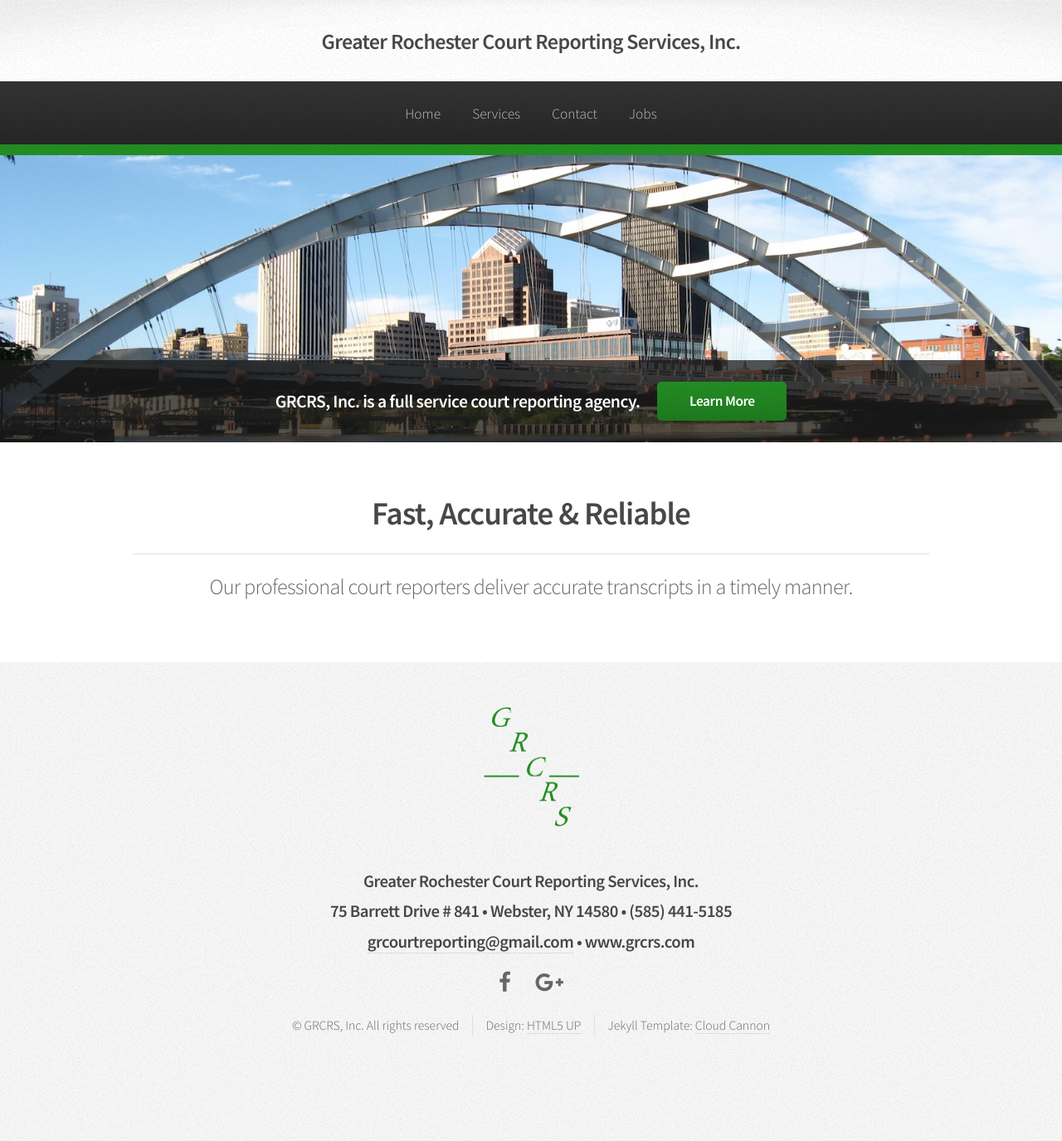
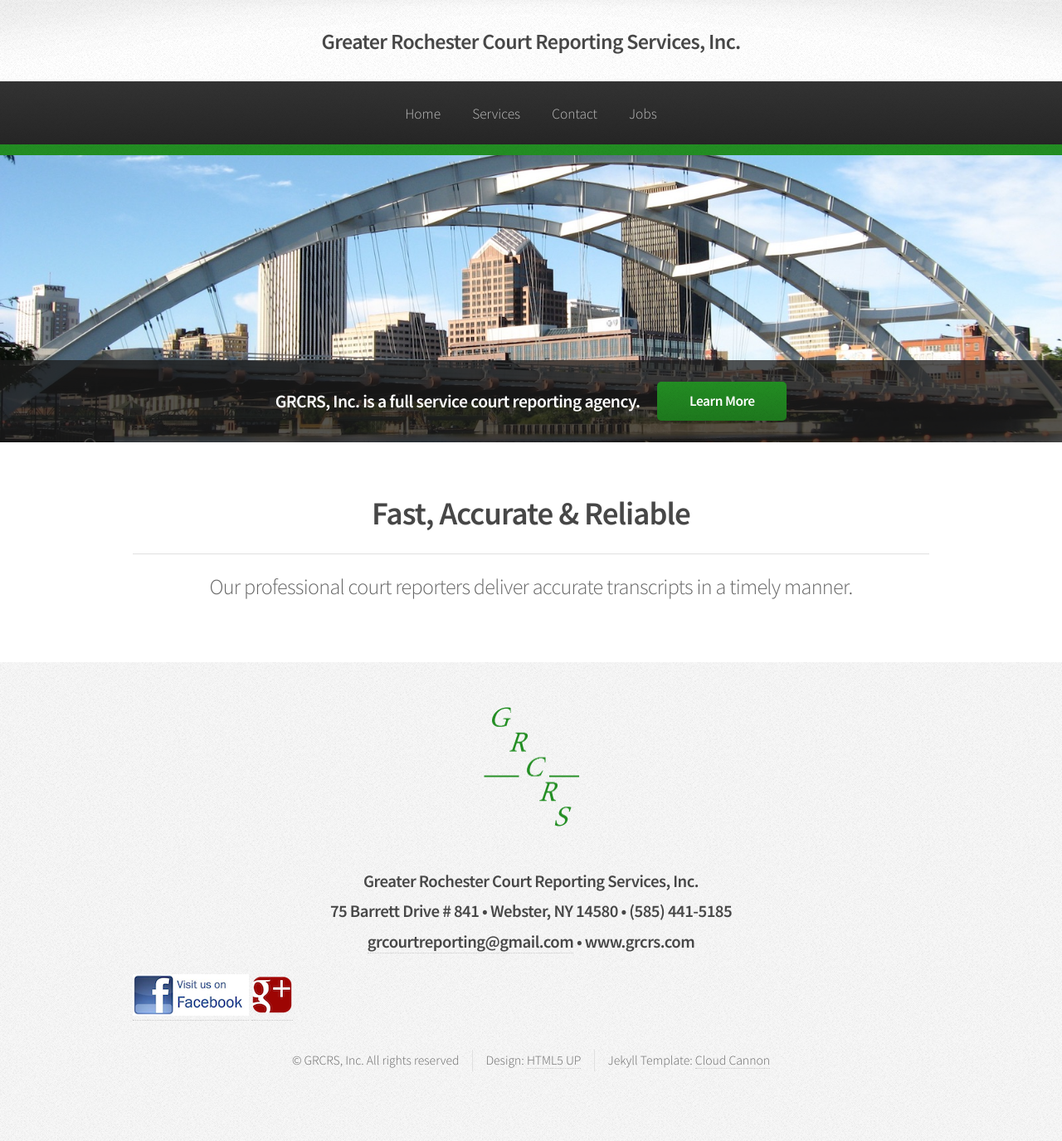
Before and after one commit to loganrath/grcrs, a Jekyll site: the page built from index.html, in a window 1280 px wide. Shown: the whole page at 83% size. Built offline with Jekyll 4.4.1, drawn with Linux system fonts in a browser that asks for light colours; the list of posts is cut into pages by our own code; before the commit the page ends 1332 px from its top, so only the background shows below that.

Commit message:
social media icons

```diff
--- a/_includes/footer.html
+++ b/_includes/footer.html
@@ -28,10 +28,7 @@
 								</div>
 							</form-->
 													<!-- Icons -->
-					<ul class="icons">
-						<li><a href="http://www.facebook.com/grcrs/" class="icon fa-facebook"><span class="label">Facebook</span></a></li>
-						<li><a href="http://plus.google.com/+Grcrsinc" class="icon fa-google-plus"><span class="label">Google+</span></a></li>
-					</ul>
+					<p><a href="http://www.facebook.com/grcrs/"><img src="{{ site.baseurl }}/assets/images/facebook.png" alt="Facebook"></a> <a href="http://plus.google.com/+Grcrsinc"><img src="{{ site.baseurl }}/assets/images/google-plus.png" alt="Google+"></a></p>
 
 					<!-- Copyright -->
 					<div class="copyright">
```
Also changed, not shown: assets/images/facebook.png, assets/images/google-plus.png.
